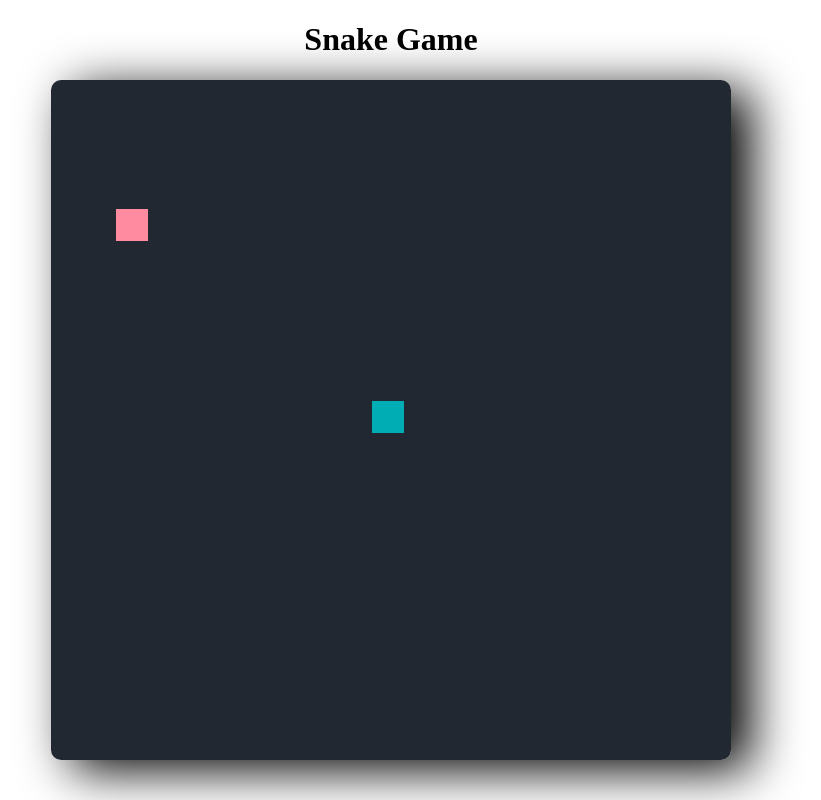
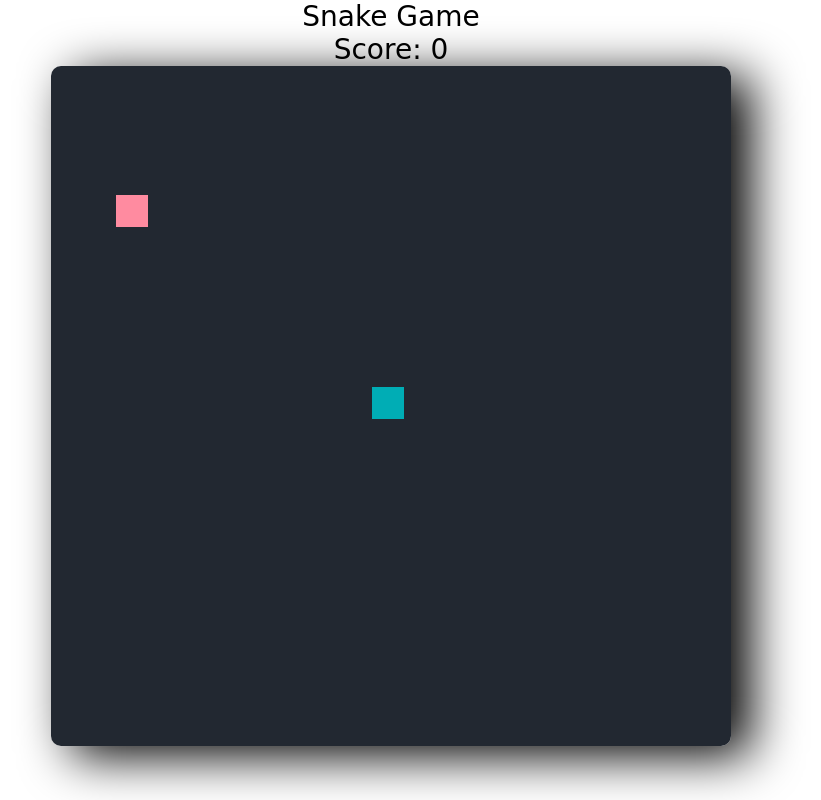
Before and after one commit to DuskyElf/CanvasSnakeGame, a plain HTML site: page index.html in a window 1280 px wide. Shown: the whole page, without its empty margins (249-1070 px from the left). Drawn offline with Linux system fonts and the light colour scheme.

Commit message:
Added Scoring system and fixed food bug

```diff
--- a/index.html
+++ b/index.html
@@ -15,10 +15,17 @@
                 box-shadow: black 20px 10px 50px;
                 border-radius: 10px;
             }
+            .content {
+                font-size: 175%;
+                font-family: cursive;
+            }
         </style>
     </head>
     <body>
-        <h1>Snake Game</h1>
+        <span class="content"> Snake Game</span>
+        <span class="content">
+            Score: <span id="score">0</span>
+        </span>
 
         <canvas id="game"></canvas>
         <script src="main.js"></script>
--- a/main.js
+++ b/main.js
@@ -3,16 +3,18 @@
 // Canvas Initializations
 const canvas = document.getElementById("game")
 const ctx = canvas.getContext('2d')
+const scoreEle = document.getElementById("score")
 const windowSize = Math.min(window.innerWidth, window.innerHeight)
 canvas.width = windowSize * 0.85
 canvas.height = windowSize * 0.85
 
 // Game Settings
-const speed = 5
+const speed = 10
 const tileCount = 20
 const tileSize = canvas.width / tileCount - 2
 
 let foodPos = null
+let score = 0
 
 // -------------- Classes ---------------
 
@@ -34,14 +36,6 @@ class Snake {
     }
 
     update() {
-        // Drawing the food
-        ctx.fillStyle = '#FF8BA0'
-        ctx.fillRect(
-            foodPos.x * tileSize + 1,
-            foodPos.y * tileSize + 1,
-            tileSize, tileSize
-        )
-
         // Drawing the Snake
         this.body.forEach((part, index) => {
             // Coloring the part based on if it's head or not
@@ -55,6 +49,14 @@ class Snake {
                 tileSize,tileSize
             )
         })
+
+        // Drawing the food
+        ctx.fillStyle = '#FF8BA0'
+        ctx.fillRect(
+            foodPos.x * tileSize + 1,
+            foodPos.y * tileSize + 1,
+            tileSize, tileSize
+        )
 
         // Moving the snake parts
         const newHeadPlace = {
@@ -78,6 +80,10 @@ function spawnFood(){
 
 // Game loop
 function main(){
+    // Updating the Score
+    if (snake.velocity.x!=0 || snake.velocity.y!=0) score += 1
+    scoreEle.innerText = score
+
     // Clearing the screen
     ctx.fillStyle = '#222831'
     ctx.fillRect(0, 0, canvas.width, canvas.height)
@@ -89,6 +95,8 @@ function main(){
     // Checking for food
     if (snake.body[0].x == foodPos.x && snake.body[0].y == foodPos.y){
         snake.grow()
+        score += 500
+        scoreEle.innerText = score
         spawnFood()
     }
 
```
